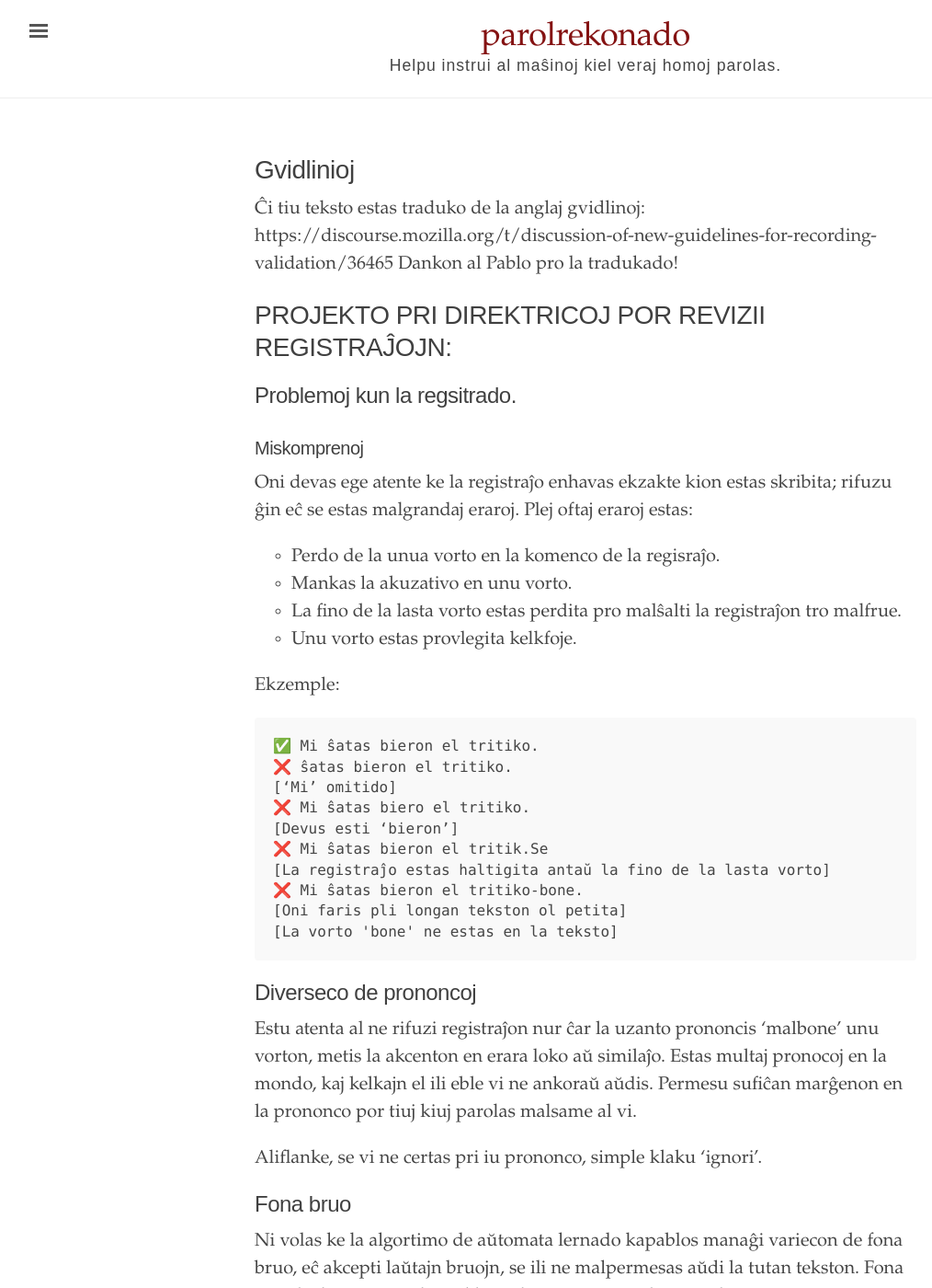
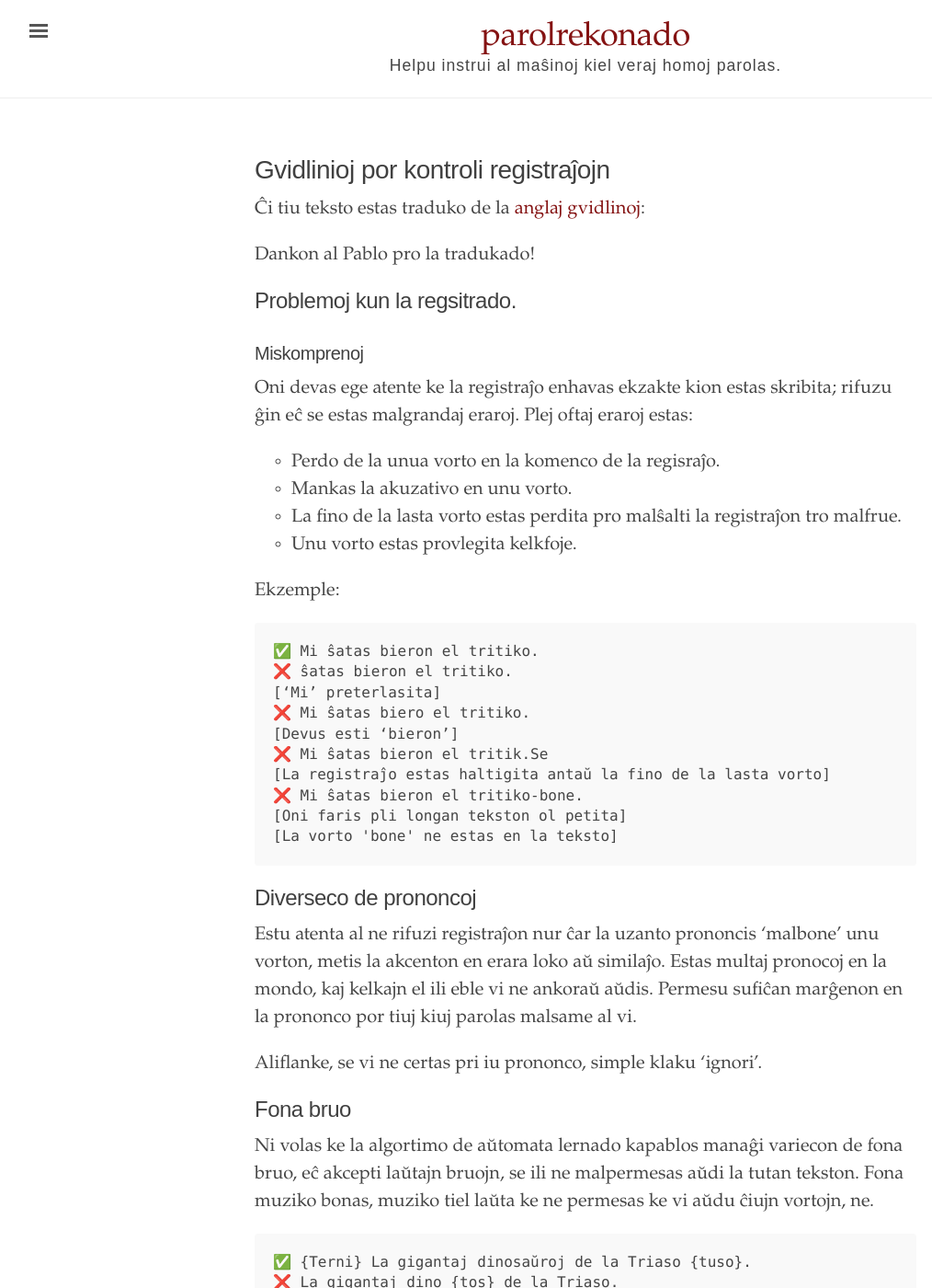
Before and after one commit to parolteknologio/parolteknologio.github.io, a Jekyll site: the page built from gvidlinioj.md, in a window 1280 px wide and 1400 px high. Shown: the whole window at 92% size, without its empty margins (3-1017 px from the left). Built offline with Jekyll 4.4.1, drawn with Linux system fonts in a browser that asks for light colours; some of the changed text lies outside the part shown.

```diff
--- a/gvidlinioj.md
+++ b/gvidlinioj.md
@@ -1,13 +1,11 @@
 ---
 layout: page
-title: Gvidlinioj
+title: Gvidlinioj por kontroli registraĵojn
 ---
 
-Ĉi tiu teksto estas traduko de la anglaj gvidlinoj:
-https://discourse.mozilla.org/t/discussion-of-new-guidelines-for-recording-validation/36465
+Ĉi tiu teksto estas traduko de la [anglaj gvidlinoj](https://discourse.mozilla.org/t/discussion-of-new-guidelines-for-recording-validation/36465):
+
 Dankon al Pablo pro la tradukado!
-
-# PROJEKTO PRI DIREKTRICOJ POR REVIZII REGISTRAĴOJN:
 
 ## Problemoj kun la regsitrado.
 
@@ -24,7 +22,7 @@ Ekzemple:
 
     ✅ Mi ŝatas bieron el tritiko.
     ❌ ŝatas bieron el tritiko.
-    [‘Mi’ omitido]
+    [‘Mi’ preterlasita]
     ❌ Mi ŝatas biero el tritiko.
     [Devus esti ‘bieron’]
     ❌ Mi ŝatas bieron el tritik.Se
@@ -71,7 +69,7 @@ Plej ofte estas registraĵoj de homoj kiuj parolas nature. Vi povas akcepti kelk
 
 ## Problemoj rilate al skribita teksto.
 
-Konsultu Diskuto pri novaj konsiloj pro akcepti frazojn <<<<<<<<-------------
+Se la skribita teksto enhavas erarojn aŭ nekutimaj neesperantaj vortoj bonvole uzu la butono "denunci".
 
 ## Ĉu vi ankoraŭ ne certas?
 
```
